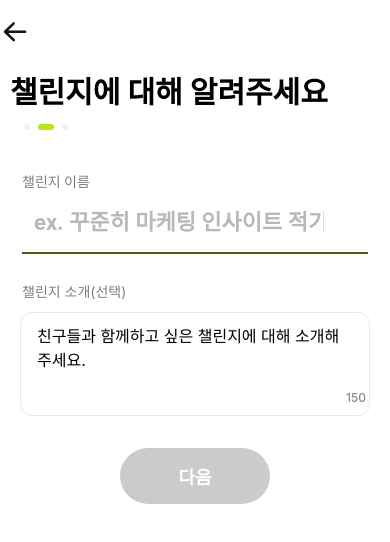
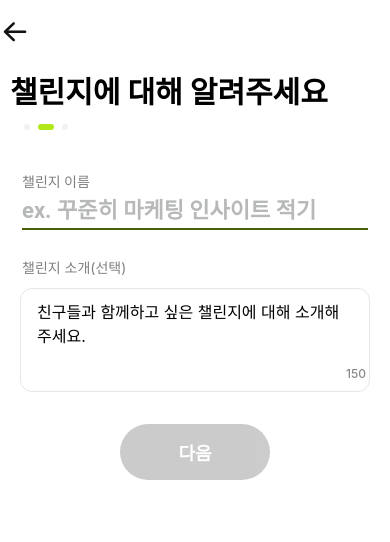
Before and after one commit to CCC-org/keewe-app, a React Native app: screen /ChallengeInfo in a window 390 px wide. Shown: the top 542 px of the page. Built offline with nearby package versions, Linux system fonts and the light colour scheme.

Commit message:
fixed margin and padding

```diff
--- a/src/components/texts/TextInputDetail.tsx
+++ b/src/components/texts/TextInputDetail.tsx
@@ -75,7 +75,9 @@ const TextInputDetail = (props: TextInputDetailProps) => {
           fontSize: 22,
           backgroundColor: 'white',
           marginHorizontal: 12,
+          paddingHorizontal: 0,
         }}
+        dense={true}
         onFocus={() => setFocused(true)}
         onEndEditing={() => setFocused(false)}
         placeholderTextColor={'rgba(18, 19, 20, 0.3)'}
```
